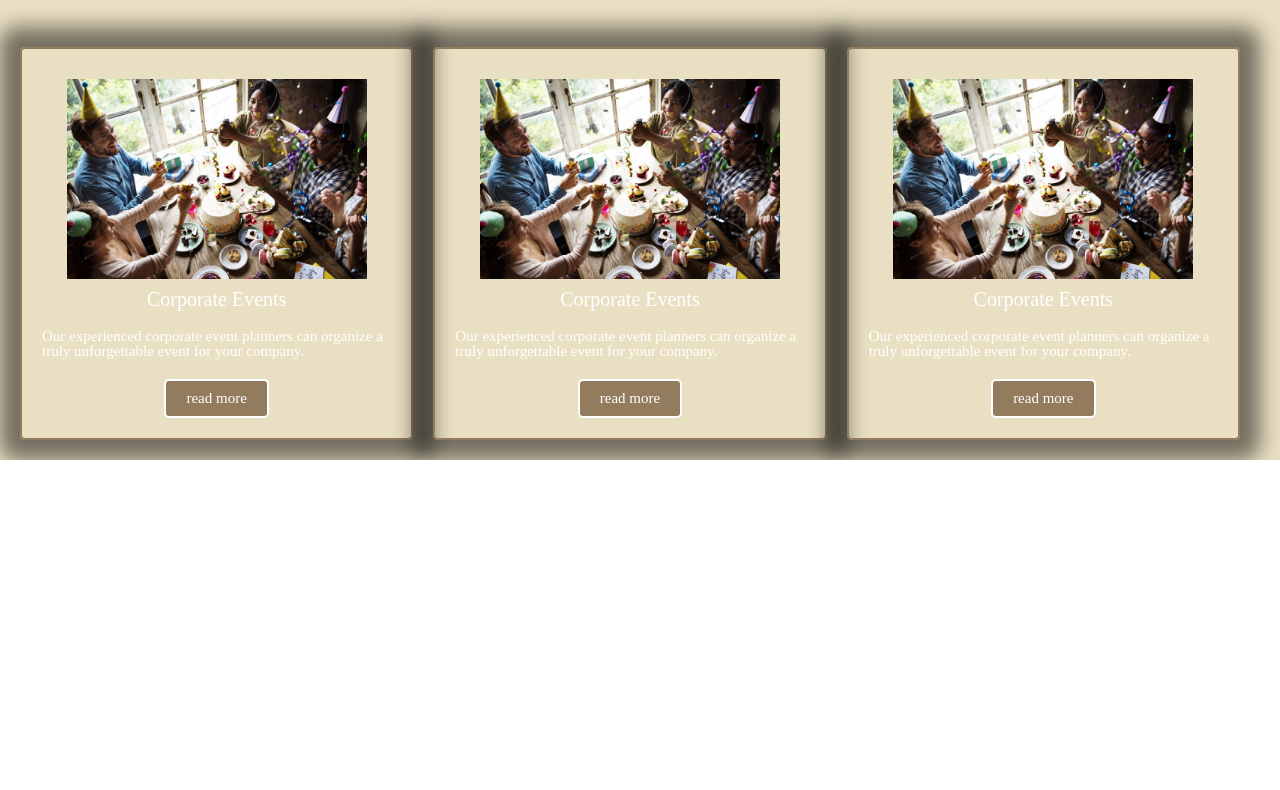
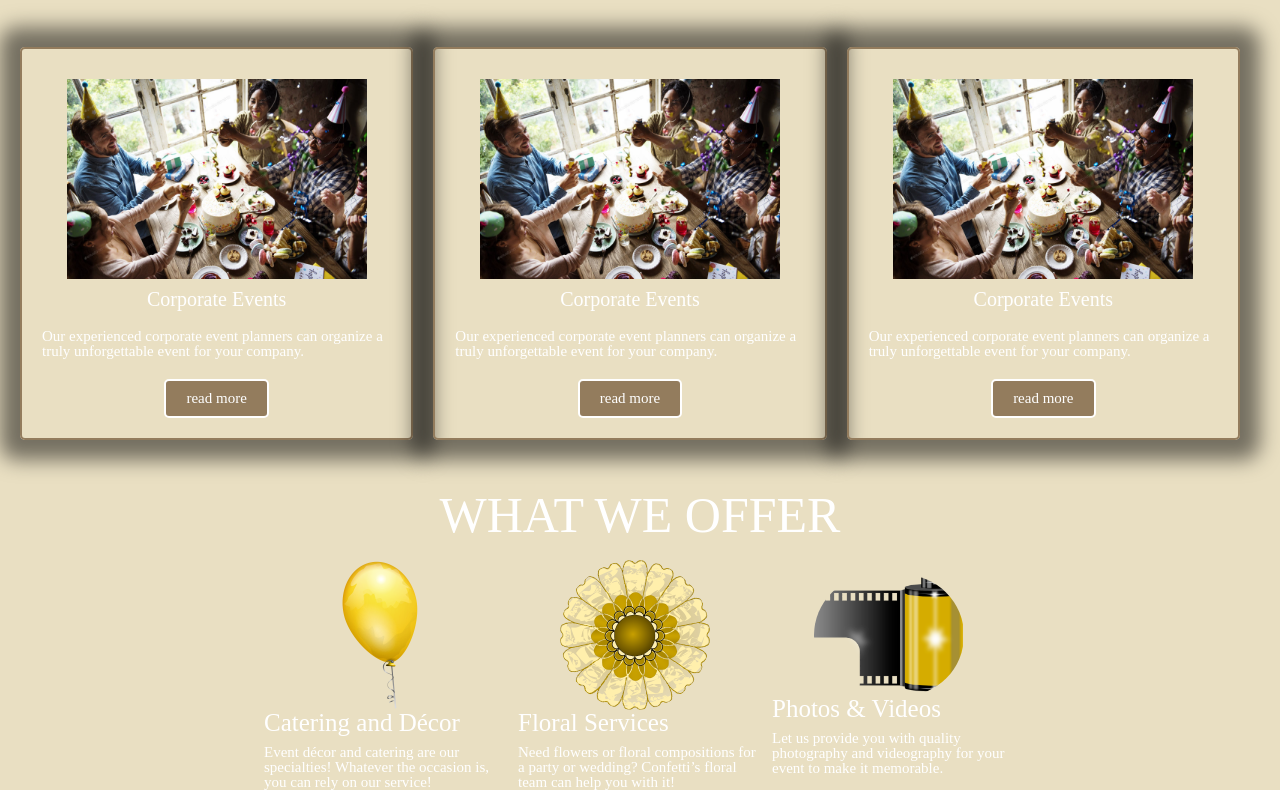
Before and after one commit to TeakaA/birthday, a plain HTML site: page index.html in a window 1280 px wide. Shown: the part 962-1752 px from the top of the page. Before the commit the page ends 1422 px from the top, so only its background shows below. Drawn offline with Linux system fonts and the light colour scheme.

Commit message:
add changes

```diff
--- a/index.html
+++ b/index.html
@@ -73,7 +73,32 @@
         </div>
     </section>
 
-
+    <section class="section">
+        <h4>what we offer</h4>
+        <div class="offer-box">
+         <div class="offer">
+             <img src="img/balloon.png" alt="balloon">
+             <div class="offer-txt">
+               <a href="#">Catering and Décor</a>
+               <p>Event décor and catering are our specialties! Whatever the occasion is, you can rely on our service!</p>
+            </div>
+         </div>
+         <div class="offer">
+            <img src="img/flower.png" alt="flower">
+            <div class="offer-txt">
+              <a href="#">Floral Services</a>
+              <p>Need flowers or floral compositions for a party or wedding? Confetti’s floral team can help you with it!</p>
+           </div>
+        </div>
+        <div class="offer">
+            <img src="img/film1.png" alt="film">
+            <div class="offer-txt">
+              <a href="#">Photos & Videos</a>
+              <p>Let us provide you with quality photography and videography for your event to make it memorable.</p>
+           </div>
+        </div>
+    </div>
+    </section>
 
 </body>
 </html>
--- a/style.css
+++ b/style.css
@@ -213,7 +213,7 @@ header{
     padding: 20px;
     border-radius: 5px;
     box-shadow: 0px 0px 20px 20px rgba(0,0,0,0.5);
-    transition: transform 200ms, box-shadow 200ms;
+    transition: transform 600ms, box-shadow 600ms;
 
 }
 .service-box:hover{
@@ -252,6 +252,44 @@ header{
         background-color:#e6d9b1;
         transition: 1s;
         color:#937c5d ;
+}
+.offer{
+    width:20%;
+    display: flex;
+    justify-content: center;
+    align-items: center;
+    flex-wrap: wrap;
+}
+.offer-box{
+    display: flex;
+    justify-content: center;
+    align-items: center;
+     margin-top: 20px;
+    flex-wrap:wrap;
+    margin-right: 10px;
+}
+.offer img{
+    float: left;
+    width: 150px;
+    border-radius:100px;
+}
+.offer a{
+    font-size: 25px;
+    color:#fff;
+    /* transition: 1s; */
 
 
 }
+.offer-txt{
+    margin-left: 10px;
+}
+.offer a:hover{
+    color:#937c5d;
+    transition: 1s;
+    transform: scale(1.1);
+}
+.offer p{
+    font-size: 15px;
+    color:#fff;
+    margin-top: 10px;
+}
```
Also changed, not shown: img/balloon.png (added), img/film1.png (added), img/flower.png (added).
